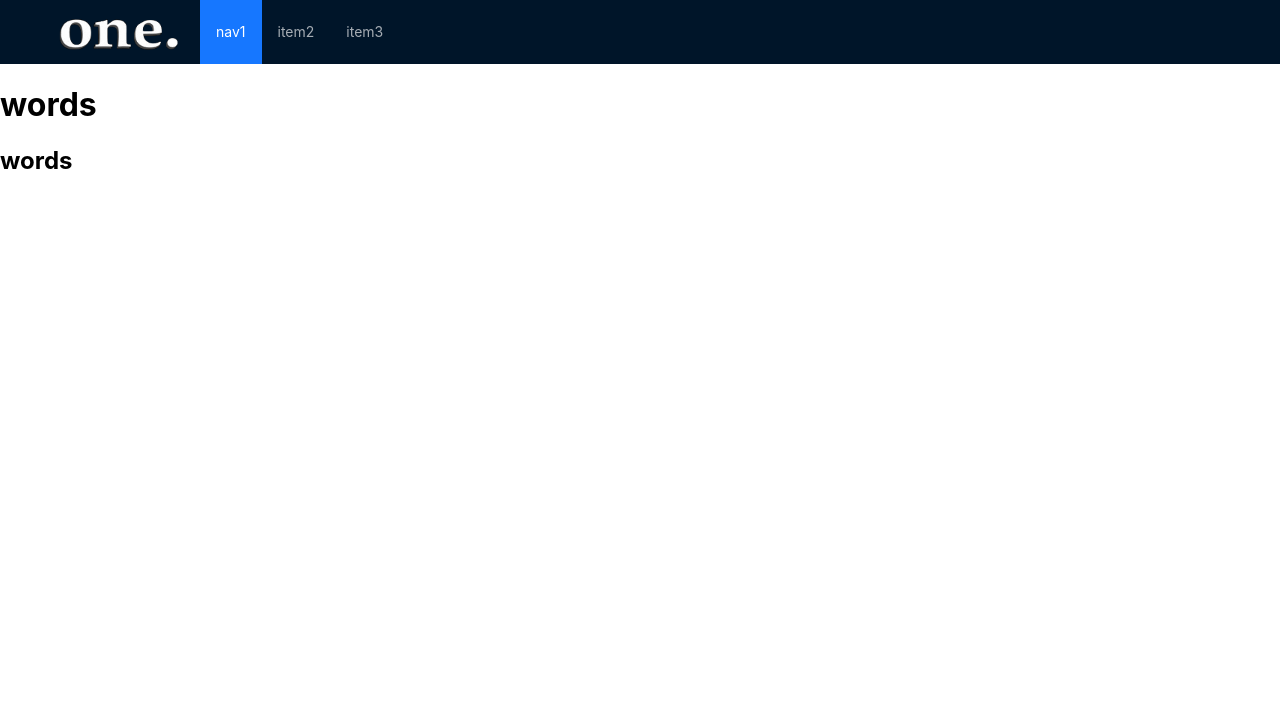
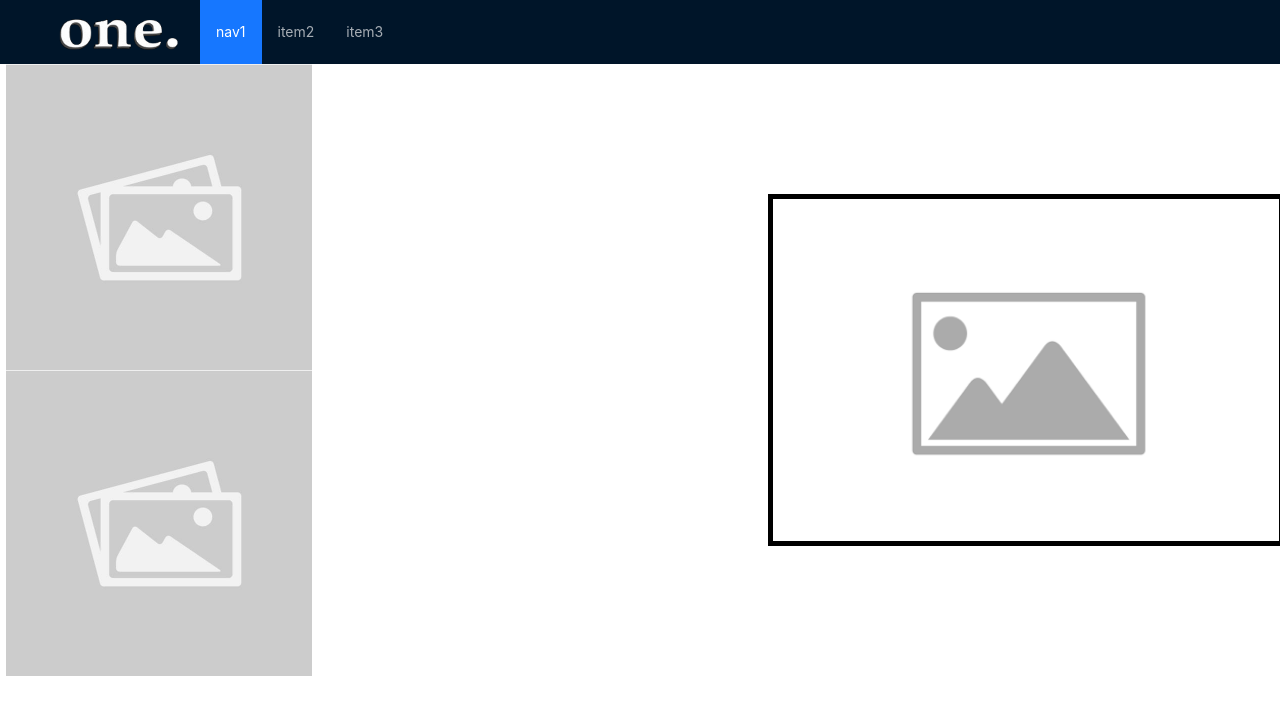
Before and after one commit to rob2fresh4this/Portfolio, a React (Create React App) app: page / in a window 1280 px wide. Shown: the top 714 px of the page. Built offline with nearby package versions, Linux system fonts and the light colour scheme.

Commit message:
work on page 1

```diff
--- a/src/components/Page1.css
+++ b/src/components/Page1.css
@@ -1,3 +1,9 @@
 .words {
     font: size 10px;;
 }
+
+.img1x1 {
+    border-style: solid;
+    border-width: 5px;
+    width: 100%;
+}
--- a/src/components/Page1.tsx
+++ b/src/components/Page1.tsx
@@ -1,13 +1,23 @@
 import React from "react";
 import "./Page1.css"
+import logo from "../Images/Placeholder.svg"
+import logo1x1 from "../Images/placeholder1x1.jpg"
+import { Flex } from 'antd'
 
 
 const Page1: React.FC = () => {
     return (
-        <>
-            <h1 className="words">words</h1>
-            <h2>words</h2>
-        </>
+        <Flex justify={"center"} gap="150px" vertical={false}>
+            <Flex vertical={true}>
+            <img src={logo1x1} alt="" width="50%" />
+            <img src={logo1x1} alt="" width="50%" />
+            </Flex>
+        <Flex justify={"center"} vertical={true} >
+            <img className="img1x1" src={logo} alt="" />
+        </Flex>
+        </Flex>
+
+
     )
 
 }
```
Also changed, not shown: src/Images/Placeholder.svg (added), src/Images/placeholder1x1.jpg (added).
